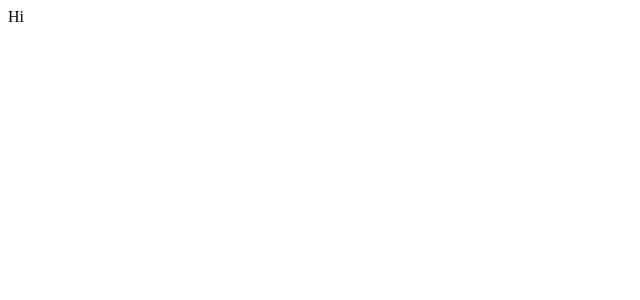
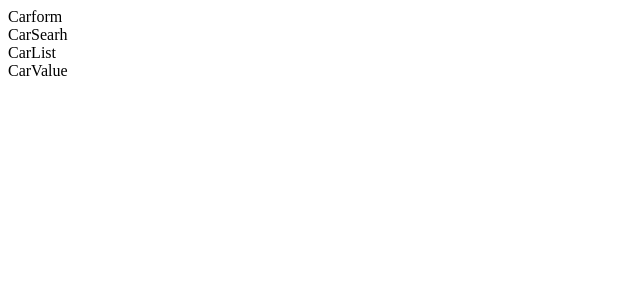
Before and after one commit to verina-dinata/cars, a React (Create React App) app: page / in a window 1280 px wide. Shown: the top 300 px of the page, without its empty margins (0-640 px from the left). Built offline with nearby package versions, Linux system fonts and the light colour scheme.

Commit message:
add boilerplate for car form, list, search and value

```diff
--- a/src/App.js
+++ b/src/App.js
@@ -1,6 +1,16 @@
+import CarForm from "./components/CarForm";
+import CarList from "./components/CarList";
+import CarSearh from "./components/CarSearch";
+import CarValue from "./components/CarValue";
+
 function App() {
   return (
-    <div>Hi</div>
+    <div>
+      <CarForm />
+      <CarSearh />
+      <CarList />
+      <CarValue />
+    </div>
   );
 }
 
--- /dev/null
+++ b/src/components/CarForm.js
@@ -0,0 +1,7 @@
+function CarForm() {
+  return(
+    <div>Carform</div>
+  );
+}
+
+export default CarForm;
--- /dev/null
+++ b/src/components/CarList.js
@@ -0,0 +1,7 @@
+function CarList() {
+  return(
+    <div>CarList</div>
+  );
+}
+
+export default CarList;
--- /dev/null
+++ b/src/components/CarSearch.js
@@ -0,0 +1,7 @@
+function CarSearh() {
+  return(
+    <div>CarSearh</div>
+  );
+}
+
+export default CarSearh;
--- /dev/null
+++ b/src/components/CarValue.js
@@ -0,0 +1,7 @@
+function CarValue() {
+  return(
+    <div>CarValue</div>
+  );
+}
+
+export default CarValue;
```
